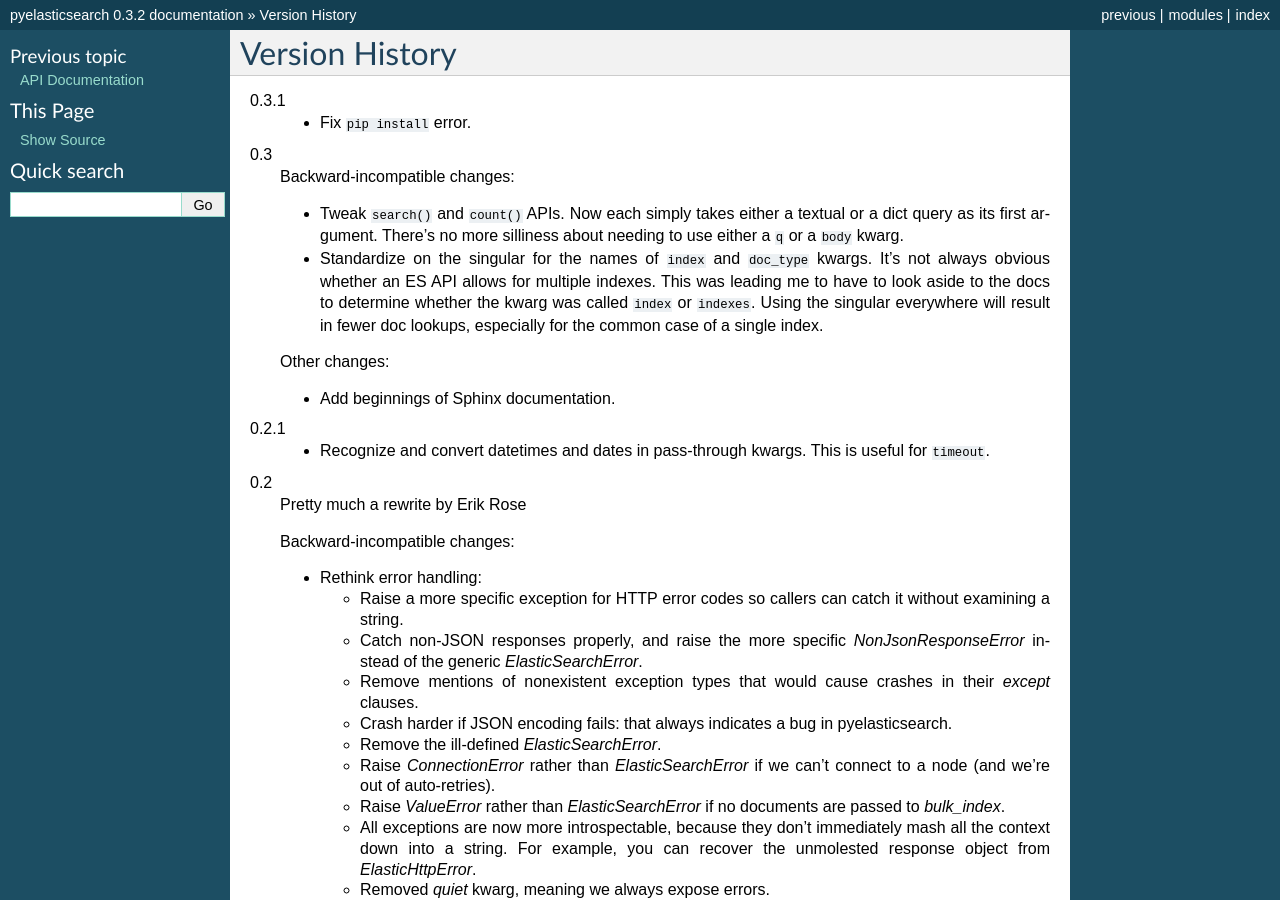
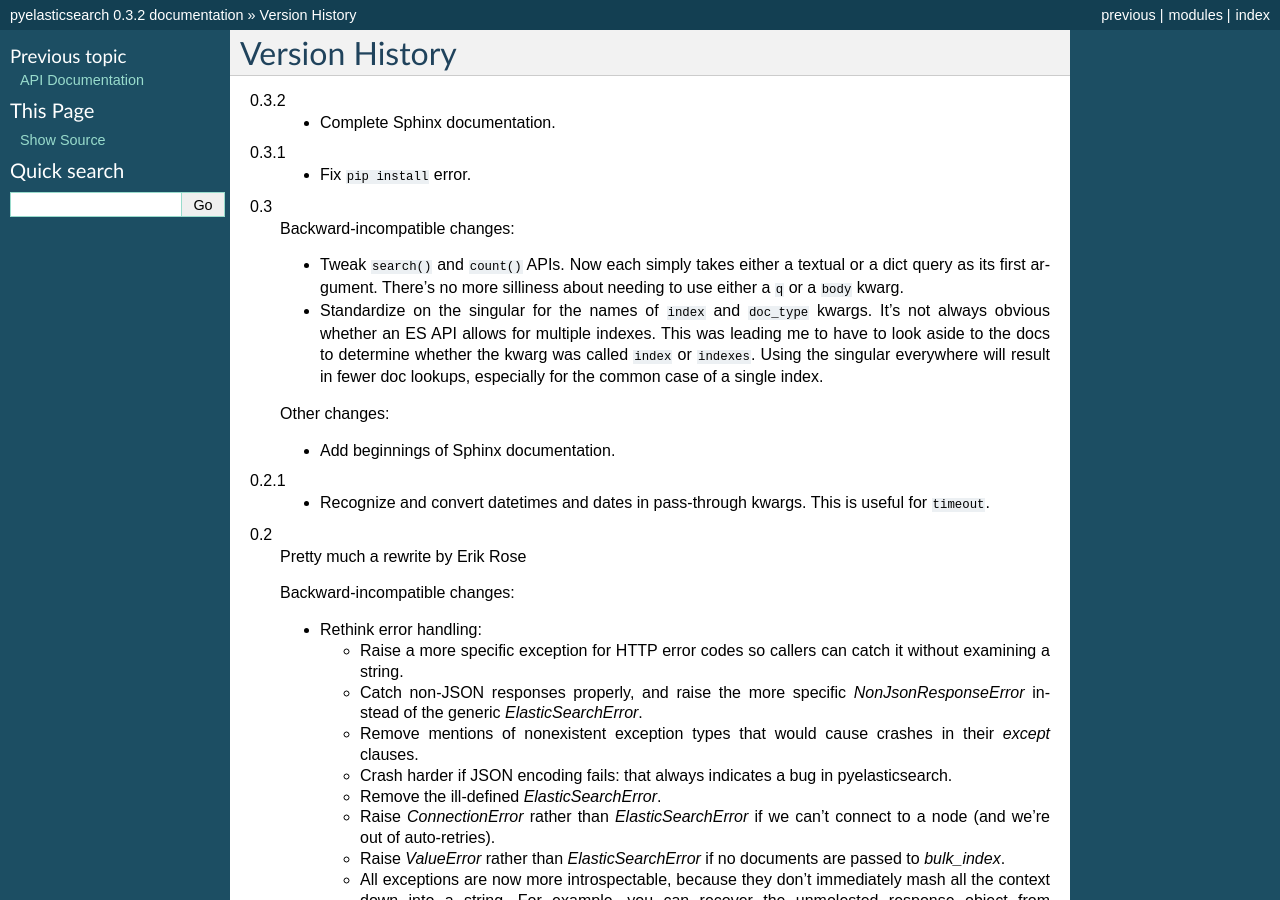
Before and after one commit to pyelasticsearch/pyelasticsearch, a Sphinx documentation site: the page built from docs/source/versions.rst, in a window 1280 px wide and 900 px high. Built offline with Sphinx 7.4.7, drawn with Linux system fonts in a browser that asks for light colours.

Commit message:
Update version history to describe 0.3.2.

```diff
--- a/docs/source/versions.rst
+++ b/docs/source/versions.rst
@@ -1,6 +1,9 @@
 ===============
 Version History
 ===============
+
+0.3.2
+  * Complete Sphinx documentation.
 
 0.3.1
   * Fix ``pip install`` error.
```
